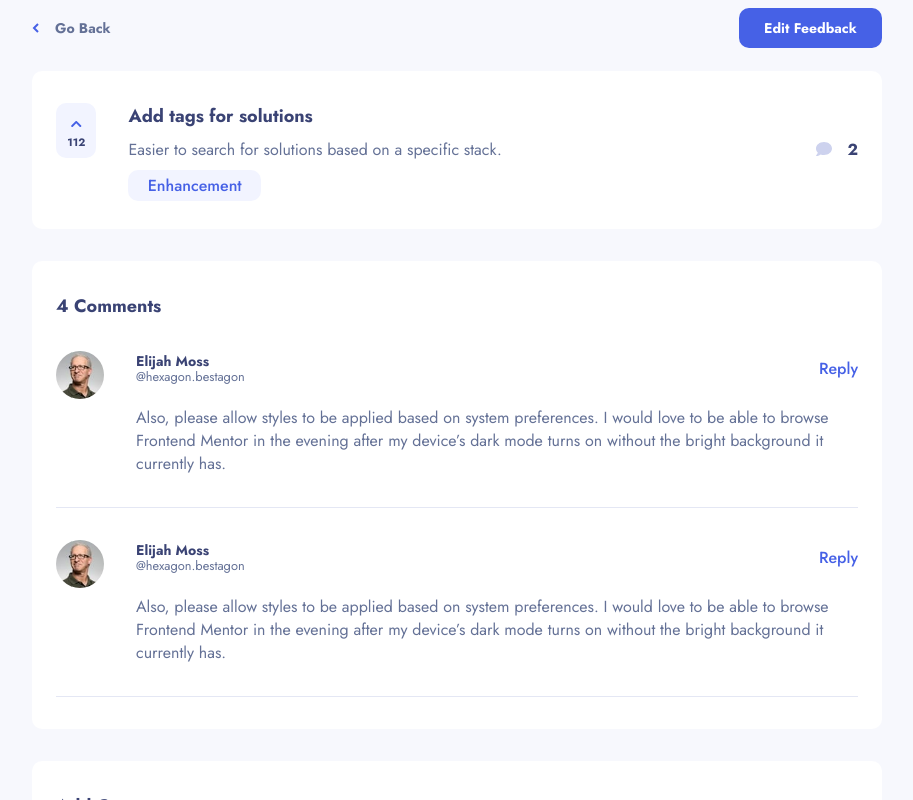
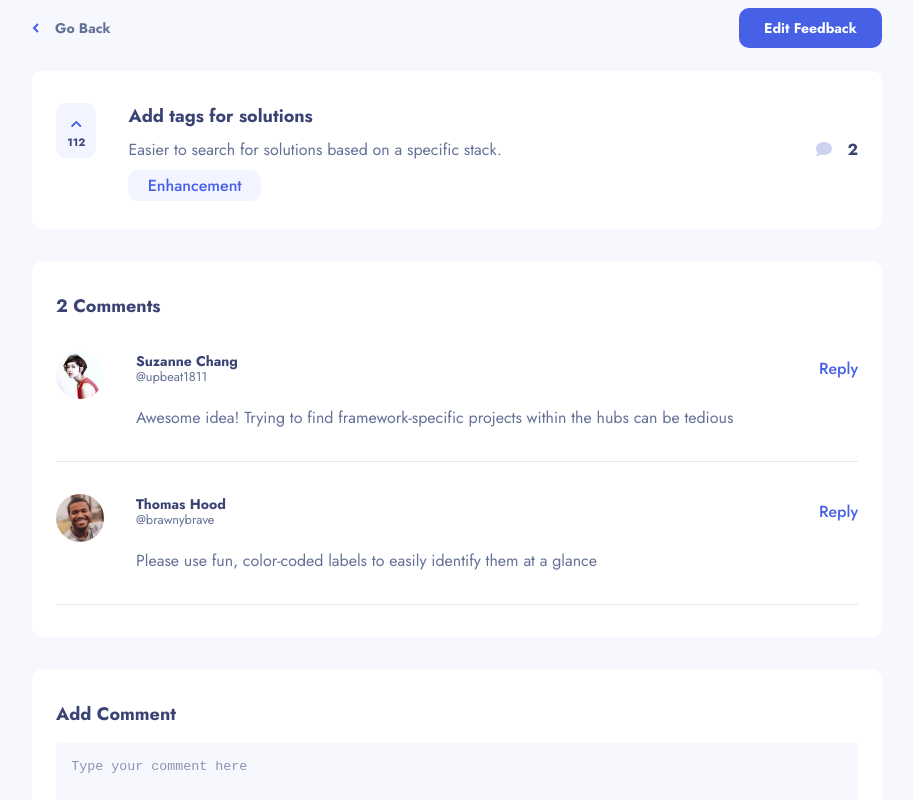
Before and after one commit to gokmenozkn/feedback-app, a React (Create React App) app: page /edit-feedback/1 in a window 1280 px wide. Both pictures are taken after a click on the button "Edit Feedback". Shown: the top 800 px of the page, without its empty margins (183-1096 px from the left). Built offline with nearby package versions, Linux system fonts and the light colour scheme.

Commit message:
fetching comments

```diff
--- /dev/null
+++ b/src/components/CommentList/index.js
@@ -0,0 +1,25 @@
+import CommentItem from "../CommentListItem";
+import style from "./index.module.scss";
+
+export default function CommentList({ found }) {
+  const comments = found.comments;
+
+  function Comments() {
+    return comments.map((item) => (
+      <CommentItem
+        key={item.id}
+        content={item.content}
+        img={item.user.image}
+        name={item.user.name}
+        username={item.user.username}
+      />
+    ));
+  }
+
+  return (
+    <div className={style.comment_container}>
+      <h4>{comments.length} Comments</h4>
+      <Comments />
+    </div>
+  );
+}
--- /dev/null
+++ b/src/components/CommentList/index.module.scss
@@ -0,0 +1,9 @@
+@import "../sass/abstracts/variables";
+
+.comment_container {
+  background-color: #fff;
+  border-radius: 0.625rem;
+  padding: 2em 1.5em;
+
+  h4 { font-size: 1.125rem; color: $headerColor; }
+}
--- a/src/components/CommentItem/index.js
+++ b/src/components/CommentListItem/index.js
@@ -1,28 +1,23 @@
 import styles from "./citem.module.scss";
 
-function CommentItem() {
+function CommentItem({ ...props }) {
   return (
     <div className={styles.item}>
       <div className={styles.item__hero}>
-        <img src="/assets/user-images/image-elijah.jpg" alt="" />
+        <img src={`${props.img}`} alt="profile-pic" />
       </div>
       <div className={styles.item__main}>
         <div className={styles.item__main__header}>
           <div className={styles.left}>
-            <h5>Elijah Moss</h5>
-            <span className={styles.username}>@hexagon.bestagon</span>
+            <h5>{props.name}</h5>
+            <span className={styles.username}>@{props.username}</span>
           </div>
           <div className={styles.right}>
             <span className={styles.reply}>Reply</span>
           </div>
         </div>
         <div className={styles.item__main__body}>
-          <p>
-            Also, please allow styles to be applied based on system preferences.
-            I would love to be able to browse Frontend Mentor in the evening
-            after my device’s dark mode turns on without the bright background
-            it currently has.
-          </p>
+          <p>{props.content}</p>
         </div>
       </div>
     </div>
--- a/src/components/Detail/index.js
+++ b/src/components/Detail/index.js
@@ -1,7 +1,7 @@
 import { Link, useParams } from "react-router-dom";
 import detail from "./detail.module.scss";
 import FeedbackItem from "../FeedbackItem";
-import CommentItem from "../CommentItem";
+import CommentList from "../CommentList";
 import { useFeedbackContext } from "../../context/FeedbackContext";
 
 function Detail() {
@@ -24,11 +24,7 @@ function Detail() {
         <div className={detail.feedback}>
           <FeedbackItem data={found} />
         </div>
-        <div className={detail.comment_container}>
-          <h4>4 Comments</h4>
-          <CommentItem />
-          <CommentItem />
-        </div>
+        <CommentList found={found ? found : {}} />
         <div className={detail.add_comment}>
           <div className={detail.wrapper}>
             <h4>Add Comment</h4>
--- a/src/data/data.json
+++ b/src/data/data.json
@@ -17,7 +17,7 @@
           "id": 1,
           "content": "Awesome idea! Trying to find framework-specific projects within the hubs can be tedious",
           "user": {
-            "image": "./assets/user-images/image-suzanne.jpg",
+            "image": "/assets/user-images/image-suzanne.jpg",
             "name": "Suzanne Chang",
             "username": "upbeat1811"
           }
@@ -26,7 +26,7 @@
           "id": 2,
           "content": "Please use fun, color-coded labels to easily identify them at a glance",
           "user": {
-            "image": "./assets/user-images/image-thomas.jpg",
+            "image": "/assets/user-images/image-thomas.jpg",
             "name": "Thomas Hood",
             "username": "brawnybrave"
           }
@@ -45,7 +45,7 @@
           "id": 3,
           "content": "Also, please allow styles to be applied based on system preferences. I would love to be able to browse Frontend Mentor in the evening after my device’s dark mode turns on without the bright background it currently has.",
           "user": {
-            "image": "./assets/user-images/image-elijah.jpg",
+            "image": "/assets/user-images/image-elijah.jpg",
             "name": "Elijah Moss",
             "username": "hexagon.bestagon"
           }
@@ -54,7 +54,7 @@
           "id": 4,
           "content": "Second this! I do a lot of late night coding and reading. Adding a dark theme can be great for preventing eye strain and the headaches that result. It’s also quite a trend with modern apps and  apparently saves battery life.",
           "user": {
-            "image": "./assets/user-images/image-james.jpg",
+            "image": "/assets/user-images/image-james.jpg",
             "name": "James Skinner",
             "username": "hummingbird1"
           },
@@ -63,7 +63,7 @@
               "content": "While waiting for dark mode, there are browser extensions that will also do the job. Search for 'dark theme' followed by your browser. There might be a need to turn off the extension for sites with naturally black backgrounds though.",
               "replyingTo": "hummingbird1",
               "user": {
-                "image": "./assets/user-images/image-anne.jpg",
+                "image": "/assets/user-images/image-anne.jpg",
                 "name": "Anne Valentine",
                 "username": "annev1990"
               }
@@ -72,7 +72,7 @@
               "content": "Good point! Using any kind of style extension is great and can be highly customizable, like the ability to change contrast and brightness. I'd prefer not to use one of such extensions, however, for security and privacy reasons.",
               "replyingTo": "annev1990",
               "user": {
-                "image": "./assets/user-images/image-ryan.jpg",
+                "image": "/assets/user-images/image-ryan.jpg",
                 "name": "Ryan Welles",
                 "username": "voyager.344"
               }
@@ -93,7 +93,7 @@
           "id": 5,
           "content": "Much easier to get answers from devs who can relate, since they've either finished the challenge themselves or are in the middle of it.",
           "user": {
-            "image": "./assets/user-images/image-george.jpg",
+            "image": "/assets/user-images/image-george.jpg",
             "name": "George Partridge",
             "username": "soccerviewer8"
           }
@@ -112,7 +112,7 @@
           "id": 6,
           "content": "Right now, there is no ability to add images while giving feedback which isn't ideal because I have to use another app to show what I mean",
           "user": {
-            "image": "./assets/user-images/image-javier.jpg",
+            "image": "/assets/user-images/image-javier.jpg",
             "name": "Javier Pollard",
             "username": "warlikeduke"
           }
@@ -121,7 +121,7 @@
           "id": 7,
           "content": "Yes I'd like to see this as well. Sometimes I want to add a short video or gif to explain the site's behavior..",
           "user": {
-            "image": "./assets/user-images/image-roxanne.jpg",
+            "image": "/assets/user-images/image-roxanne.jpg",
             "name": "Roxanne Travis",
             "username": "peppersprime32"
           }
@@ -140,7 +140,7 @@
           "id": 8,
           "content": "I also want to be notified when devs I follow submit projects on FEM. Is in-app notification also in the pipeline?",
           "user": {
-            "image": "./assets/user-images/image-victoria.jpg",
+            "image": "/assets/user-images/image-victoria.jpg",
             "name": "Victoria Mejia",
             "username": "arlen_the_marlin"
           },
@@ -149,7 +149,7 @@
               "content": "Bumping this. It would be good to have a tab with a feed of people I follow so it's easy to see what challenges they’ve done lately. I learn a lot by reading good developers' code.",
               "replyingTo": "arlen_the_marlin",
               "user": {
-                "image": "./assets/user-images/image-zena.jpg",
+                "image": "/assets/user-images/image-zena.jpg",
                 "name": "Zena Kelley",
                 "username": "velvetround"
               }
@@ -160,7 +160,7 @@
           "id": 9,
           "content": "I've been saving the profile URLs of a few people and I check what they’ve been doing from time to time. Being able to follow them solves that",
           "user": {
-            "image": "./assets/user-images/image-jackson.jpg",
+            "image": "/assets/user-images/image-jackson.jpg",
             "name": "Jackson Barker",
             "username": "countryspirit"
           }
@@ -188,7 +188,7 @@
           "id": 10,
           "content": "This would be awesome! It would be so helpful to see an overview of my code in a way that makes it easy to spot where things could be improved.",
           "user": {
-            "image": "./assets/user-images/image-victoria.jpg",
+            "image": "/assets/user-images/image-victoria.jpg",
             "name": "Victoria Mejia",
             "username": "arlen_the_marlin"
           }
@@ -197,7 +197,7 @@
           "id": 11,
           "content": "Yeah, this would be really good. I'd love to see deeper insights into my code!",
           "user": {
-            "image": "./assets/user-images/image-jackson.jpg",
+            "image": "/assets/user-images/image-jackson.jpg",
             "name": "Jackson Barker",
             "username": "countryspirit"
           }
@@ -216,7 +216,7 @@
           "id": 12,
           "content": "Having a path through the challenges that I could follow would be brilliant! Sometimes I'm not sure which challenge would be the best next step to take. So this would help me navigate through them!",
           "user": {
-            "image": "./assets/user-images/image-george.jpg",
+            "image": "/assets/user-images/image-george.jpg",
             "name": "George Partridge",
             "username": "soccerviewer8"
           }
@@ -235,7 +235,7 @@
           "id": 13,
           "content": "I haven't built a portfolio site yet, so this would be really helpful. Might it also be possible to choose layout and colour themes?!",
           "user": {
-            "image": "./assets/user-images/image-ryan.jpg",
+            "image": "/assets/user-images/image-ryan.jpg",
             "name": "Ryan Welles",
             "username": "voyager.344"
           }
@@ -254,7 +254,7 @@
           "id": 14,
           "content": "This would be great! At the moment, I'm just starting challenges in order to save them. But this means the My Challenges section is overflowing with projects and is hard to manage. Being able to bookmark challenges would be really helpful.",
           "user": {
-            "image": "./assets/user-images/image-suzanne.jpg",
+            "image": "/assets/user-images/image-suzanne.jpg",
             "name": "Suzanne Chang",
             "username": "upbeat1811"
           }
@@ -282,7 +282,7 @@
           "id": 15,
           "content": "I'd love to see this! It always makes me so happy to see little details like these on websites.",
           "user": {
-            "image": "./assets/user-images/image-victoria.jpg",
+            "image": "/assets/user-images/image-victoria.jpg",
             "name": "Victoria Mejia",
             "username": "arlen_the_marlin"
           },
@@ -291,7 +291,7 @@
               "content": "Me too! I'd also love to see celebrations at specific points as well. It would help people take a moment to celebrate their achievements!",
               "replyingTo": "arlen_the_marlin",
               "user": {
-                "image": "./assets/user-images/image-suzanne.jpg",
+                "image": "/assets/user-images/image-suzanne.jpg",
                 "name": "Suzanne Chang",
                 "username": "upbeat1811"
               }
```
Also changed, not shown: src/components/CommentListItem/citem.module.scss (renamed from src/components/CommentItem/citem.module.scss).
